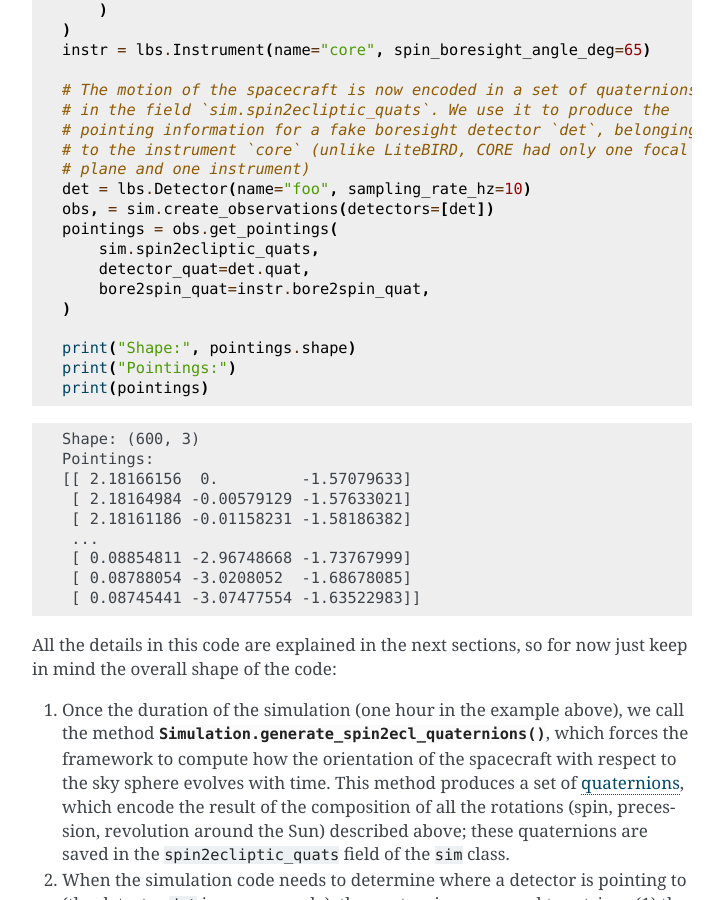
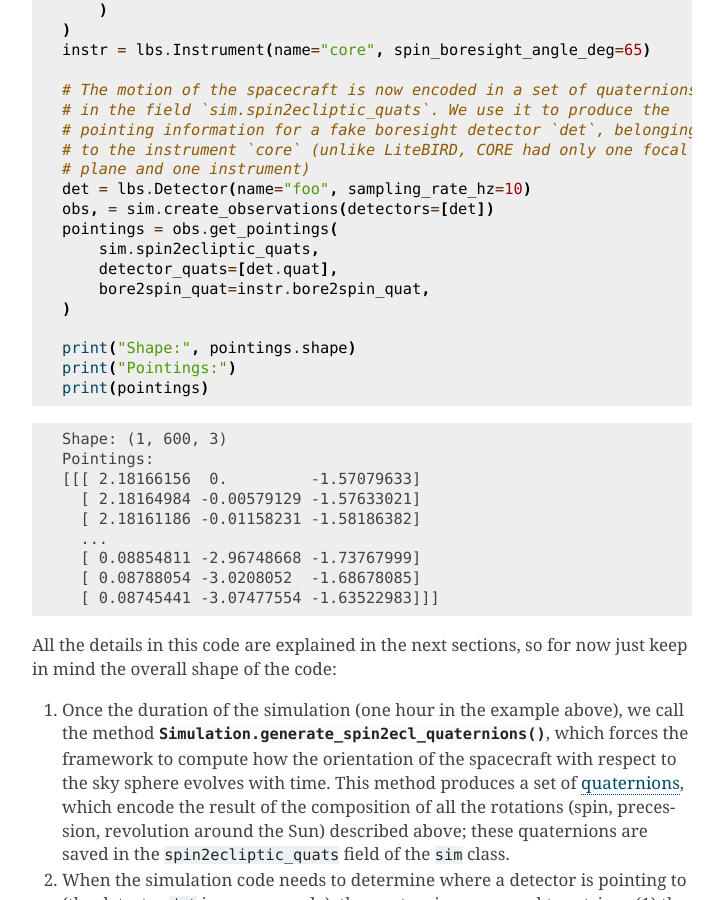
Before and after one commit to litebird/litebird_sim, a Sphinx documentation site: the page built from docs/source/scanning.rst, in a window 1280 px wide and 900 px high, scrolled down 2873 px. Shown: the whole window, without its empty margins (388-1111 px from the left). Built offline with Sphinx 7.4.7, drawn with Linux system fonts in a browser that asks for light colours; cross-references to code outside the pages are shown as plain code; some of the changed text lies outside the part shown.

```diff
--- a/docs/source/scanning.rst
+++ b/docs/source/scanning.rst
@@ -134,7 +134,7 @@ similar to what is going to be used for LiteBIRD:
   obs, = sim.create_observations(detectors=[det])
   pointings = obs.get_pointings(
       sim.spin2ecliptic_quats,
-      detector_quat=det.quat,
+      detector_quats=[det.quat],
       bore2spin_quat=instr.bore2spin_quat,
   )
 
@@ -144,15 +144,15 @@ similar to what is going to be used for LiteBIRD:
 
 .. testoutput::
 
-  Shape: (600, 3)
+  Shape: (1, 600, 3)
   Pointings:
-  [[ 2.18166156  0.         -1.57079633]
-   [ 2.18164984 -0.00579129 -1.57633021]
-   [ 2.18161186 -0.01158231 -1.58186382]
-   ...
-   [ 0.08854811 -2.96748668 -1.73767999]
-   [ 0.08788054 -3.0208052  -1.68678085]
-   [ 0.08745441 -3.07477554 -1.63522983]]
+  [[[ 2.18166156  0.         -1.57079633]
+    [ 2.18164984 -0.00579129 -1.57633021]
+    [ 2.18161186 -0.01158231 -1.58186382]
+    ...
+    [ 0.08854811 -2.96748668 -1.73767999]
+    [ 0.08788054 -3.0208052  -1.68678085]
+    [ 0.08745441 -3.07477554 -1.63522983]]]
 
 All the details in this code are explained in the next sections, so
 for now just keep in mind the overall shape of the code:
@@ -788,7 +788,7 @@ boresight detector using :meth:`.Observation.get_ecl2det_quaternions`:
   # reference system into the detector's reference system
   quats = obs.get_ecl2det_quaternions(
       sim.spin2ecliptic_quats,
-      detector_quat=det.quat,
+      detector_quats=[det.quat],
       bore2spin_quat=instr.bore2spin_quat,
   )
 
```
Also changed, not shown: other parts of docs/source/scanning.rst (+2 -2 lines), docs/source/observations.rst (+17 -6 lines), 3 other files.
